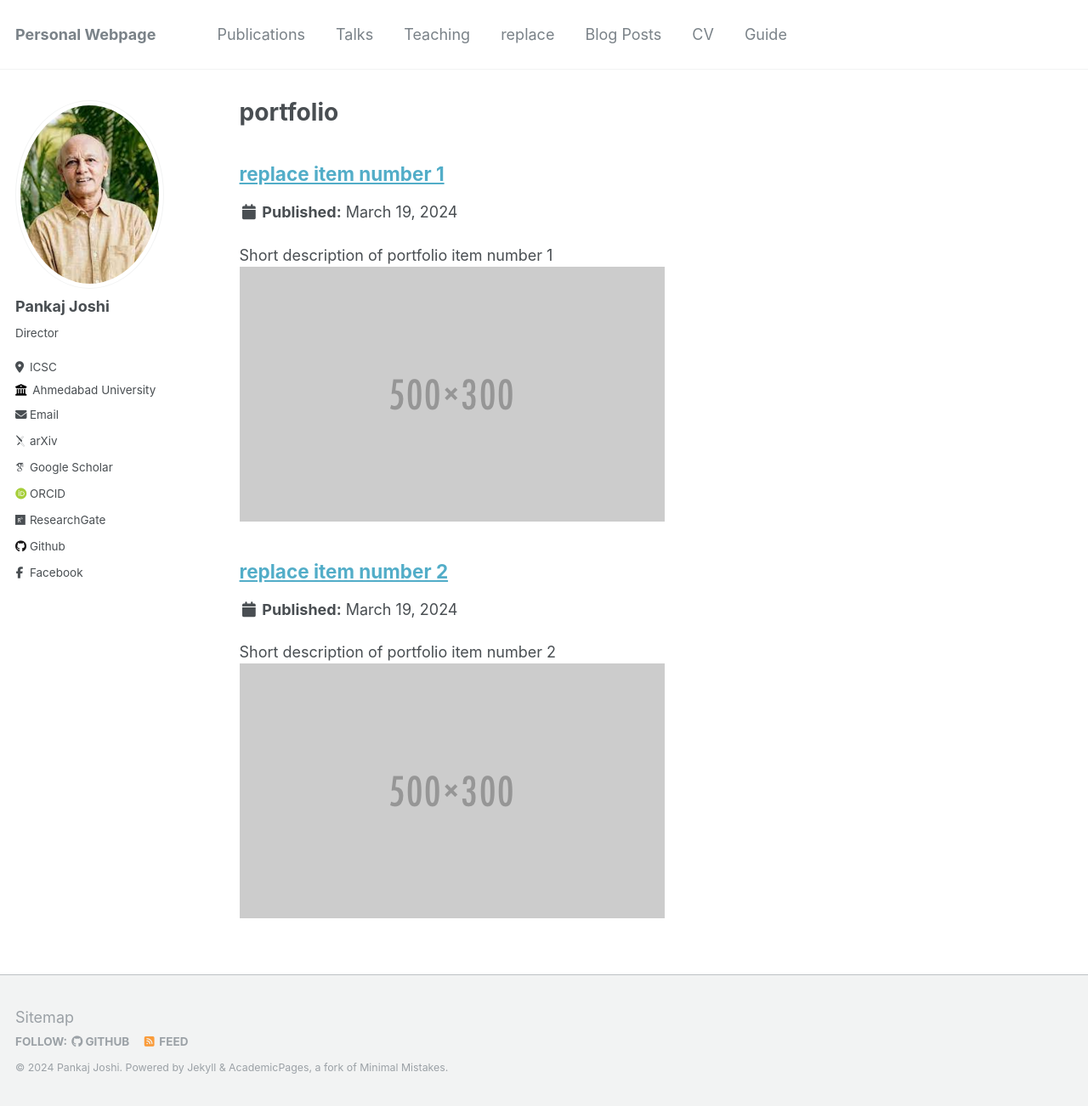
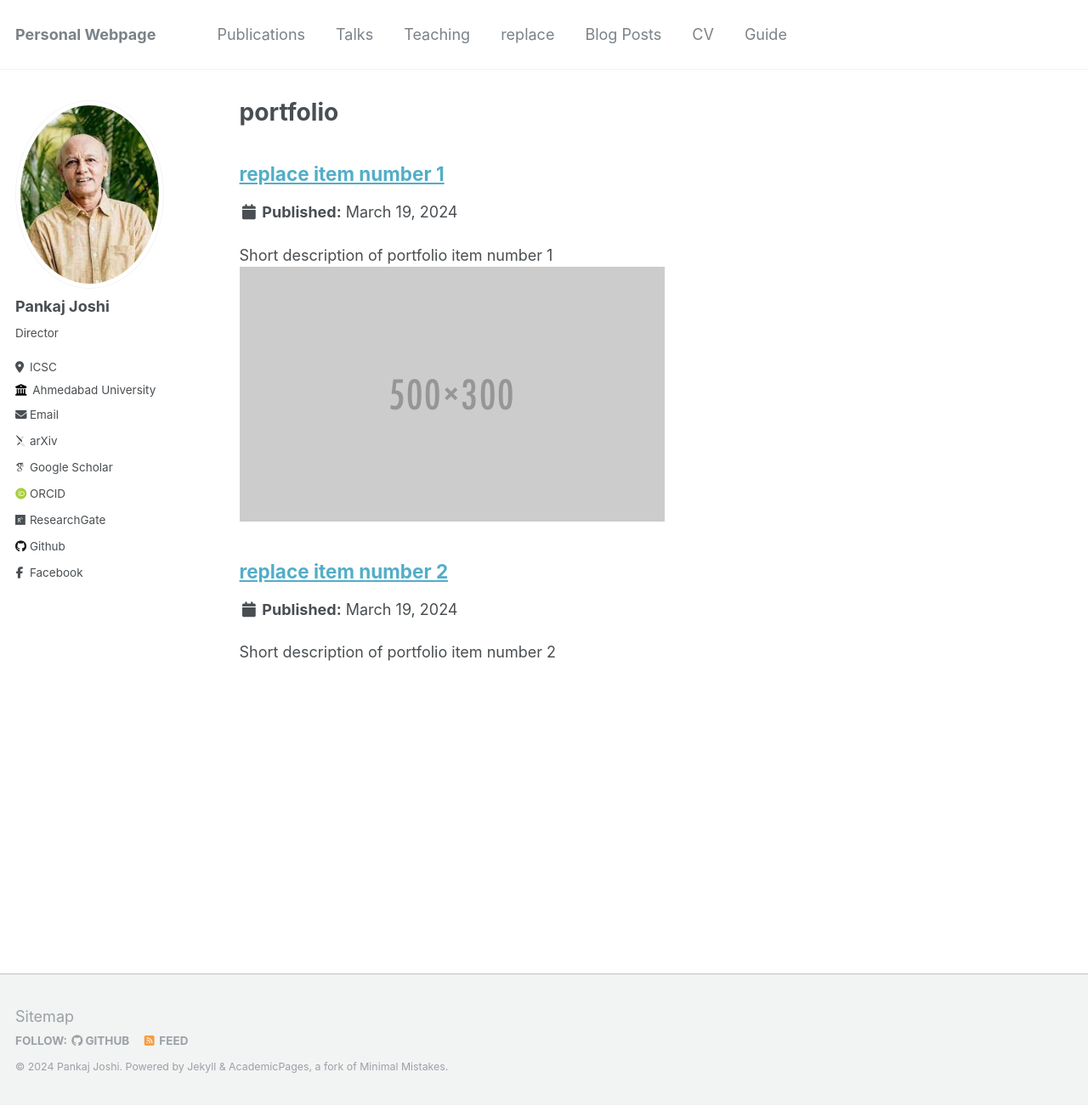
Before and after one commit to Pankaj-S-Joshi/Pankaj-S-Joshi.github.io, a Jekyll site: the page built from _pages/portfolio.html, in a window 1280 px wide and 1302 px high. Shown: the whole window at 85% size. Built offline with Jekyll 4.4.1, drawn with Linux system fonts in a browser that asks for light colours; some web fonts are replaced.

Commit message:
Update portfolio-2.html

```diff
--- a/_portfolio/portfolio-2.html
+++ b/_portfolio/portfolio-2.html
@@ -1,6 +1,6 @@
 ---
 title: "replace item number 2"
-excerpt: "Short description of portfolio item number 2 <br/><img src='/images/500x300.png'>"
+excerpt: "Short description of portfolio item number 2 <br/>"
 collection: replace
 ---
 
```
